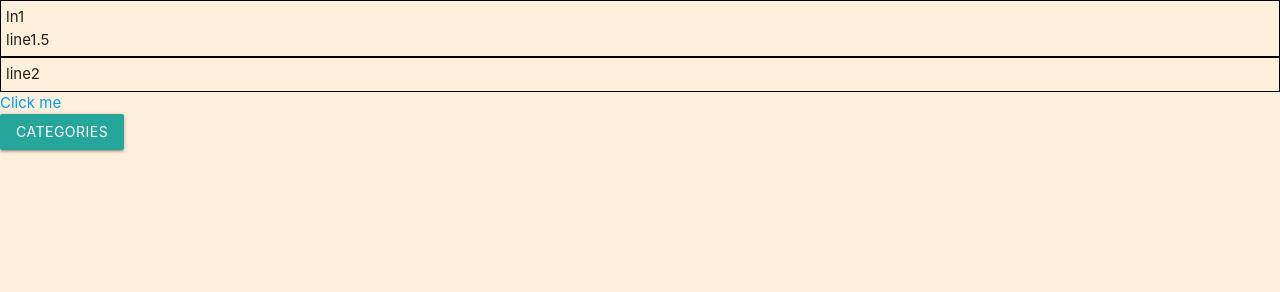
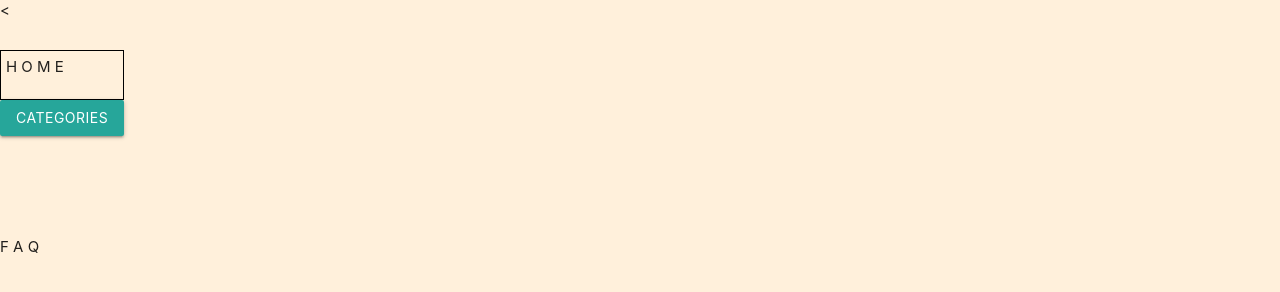
Before and after one commit to caraalin/RoseHacks2020, a plain HTML site: page index.html in a window 1280 px wide. Drawn offline with nearby package versions, Linux system fonts and the light colour scheme.

Commit message:
added text

```diff
--- a/index.html
+++ b/index.html
@@ -4,7 +4,7 @@
     <meta charset="UTF-8">
     <meta name="viewport" content="width=device-width, initial-scale=1.0">
     <meta http-equiv="X-UA-Compatible" content="ie=edge">
-    <title>Document</title>
+    <title>SKRT</title>
      <!-- Compiled and minified CSS -->
      <link rel="stylesheet" href="https://cdnjs.cloudflare.com/ajax/libs/materialize/1.0.0/css/materialize.min.css">
 
@@ -14,16 +14,9 @@
     <script src="./script.js"></script>
 </head>
 <body>
-    <div class="box">ln1
-        <div>line1.5</div>
-    </div>
-    <div class="box">line2</div>
-    <a href="./page2.html">
-        <div class="nbtn">
-            Click me
-        </div>
-
-    </a>
+    <div class="Main">
+    <div class="leftMenu"><
+        <div class="box">H O M E</div>
         <!-- Dropdown Trigger -->
         <a class='dropdown-trigger btn' href='#' data-target='dropdown1'>CATEGORIES</a>
 
@@ -36,5 +29,11 @@
             <li><a href="#!"><i class="material-icons">view_module</i>four</a></li>
             <li><a href="#!"><i class="material-icons">cloud</i>five</a></li>
         </ul>
+        </div>
+        <!--FAQ-->
+        <div class="FAQ">F A Q</div>
+
+        <!--About Us-->
+    </div>
 </body>
 </html>
```
Also changed, not shown: 1 other file. Lines whose indentation alone changed are shown as unchanged.
